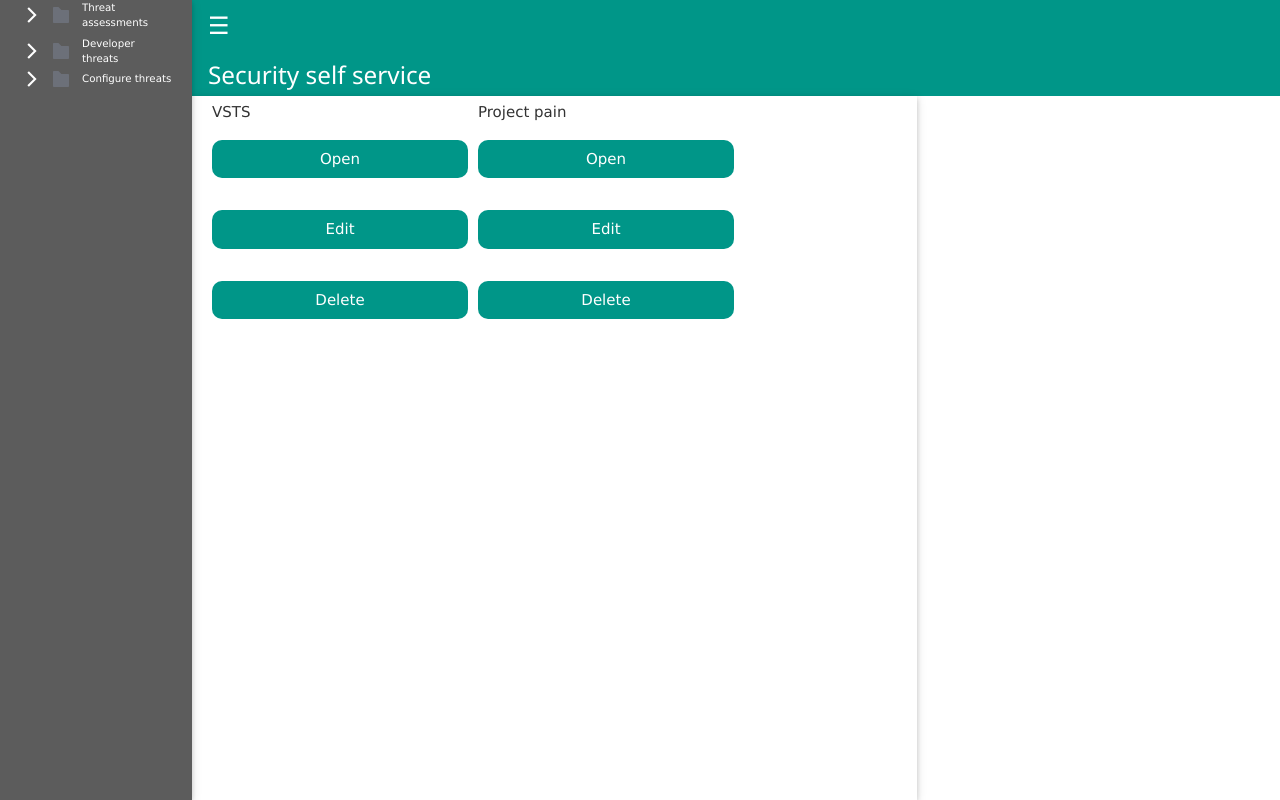
After one commit to McMatty/Security-Assessement, a Django app: page /level0/threats/list in a window 1280 px wide, after a click that opens the changed part. The commit adds this page. Run offline with Django 3.2, Linux system fonts and the light colour scheme; data comes from the database, SQL or seed files in the repository; both versions use the stored data as it was after the commit; data that the repository does not hold is empty; some libraries are stand-ins or nearby versions.

Commit message:
Basic project selection done New project functionality added Delete + View project done

```diff
--- a/level0/static/css/accordion.css
+++ b/level0/static/css/accordion.css
@@ -120,7 +120,7 @@ Main Components
 }
 .cd-accordion-menu ul ul ul label,
 .cd-accordion-menu ul ul ul a {
-  padding-left: 118px;
+  padding-left: 100px;
 }
 .cd-accordion-menu ul ul ul label::before {
   left: 72px;
@@ -141,7 +141,7 @@ Main Components
   }
   .cd-accordion-menu ul label,
   .cd-accordion-menu ul a {
-    padding-left: 106px;
+    padding-left: 5.3vw;
   }
   .cd-accordion-menu ul label::before {
     left: 48px;
--- /dev/null
+++ b/level0/templates/level0/project-list.html
@@ -0,0 +1,10 @@
+<div id="information" class="col-sm-8 w3-bar-block w3-card-2">
+         {% for project in projectList %}
+         <div class="project">
+            <div>{{project.projectName}}</div>
+            <div><a class="w3-col w3-button w3-block w3-section w3-teal w3-ripple w3-padding" href="/level0/threats/{{project.id}}">Open</a></div>
+            <div><a class="w3-col w3-button w3-block w3-section w3-teal w3-ripple w3-padding">Edit</a></div>
+            <div><a class="w3-col w3-button w3-block w3-section w3-teal w3-ripple w3-padding" onclick="deleteProject({{project.id}})">Delete</a></div>
+         </div>
+        {% endfor %}
+</div>
--- a/level0/templates/level0/threats.html
+++ b/level0/templates/level0/threats.html
@@ -15,22 +15,61 @@
     <script src="{% static 'js/jquery-2.1.4.js' %}"></script>
     <script src="{% static 'js/main.js' %}"></script>
     <script src="{% static 'js/modernizr.js' %}"></script>
+    <!-- Main container -->
+    <style type="text/css">
+        #container {
+            animation: fadein 1.5s opacity: 1;
+        }
 
-<!--Project new CSS -->
+        @keyframes fadein {
+            from {
+                opacity: 0;
+            }
+            to {
+                opacity: 1;
+            }
+        }
+    </style>
+
+    <!--Project new CSS -->
+    <style type="text/css">
+        .project {
+            float: left;
+            padding: 5px;
+        }
+
+        .project a {
+            width: 20vw;
+            border-radius: 10px;
+            text-decoration: none;
+        }
+    </style>
+
+    <!-- Project new CSS -->
     <style type="text/css">
         .threat-list li {
             display: inline-block;
             margin: 2px;
             list-style: none;
             padding: 2px 3px;
+            float: left;
+            transition: all 0.2s ease-in-out 0s;
+            cursor: pointer;
+        }
+
+        .threat-list .threat {
             background: #009688;
-            font-color:white;
-            color : white;
+            color: white;
             border: 1px solid #d6d6d6;
-            float: left;
+        }
+
+        .active-threat {
+            background: #CE5D5D;
+            color: white;
+            border: 1px solid #1F1D1D;
         }
     </style>
-<!--Project threat + control CSS -->
+    <!--Project threat + control CSS -->
     <style type="text/css">
         h1 {
             font-size: 1.9vw;
@@ -76,6 +115,7 @@
         .node text {
             font-size: 15px;
             font-family: "Helvetica Neue", Helvetica;
+            cursor: pointer;
         }
 
         path.link {
@@ -98,7 +138,7 @@
                 <label for="group-1">Threat assessments</label>
                 <ul>
                     <li><a href="/level0/threats/new">New</a></li>
-                    <li><a href="#0">List</a></li>
+                    <li><a href="/level0/threats/list">List</a></li>
                 </ul>
             </li>
             <li class="has-children">
@@ -106,6 +146,14 @@
                 <label for="group-2">Developer threats</label>
                 <ul>
                     <li><a href="#0">New</a></li>
+                    <li><a href="#0">List</a></li>
+                </ul>
+            </li>
+            <li class="has-children">
+                <input type="checkbox" name="group-3" id="group-3" unchecked>
+                <label for="group-3">Configure threats</label>
+                <ul>
+                    <li><a href="#0">Assign controls</a></li>
                     <li><a href="#0">List</a></li>
                 </ul>
             </li>
@@ -120,12 +168,88 @@
                 <h1>Security self service</h1>
             </div>
         </div>
-        <div id="container">
+        <div id="container" class="w3-animate-opacity">
             {% include container %}
         </div>
     </div>
 </body>
+<!-- project new -->
+<script>
+    $(function(){
+        $('.threat-list li').click(function(e) {
+            e.preventDefault()
 
+            $that = $(this);
+
+            if($that.hasClass('threat')) {
+                $that.removeClass('threat');
+                $that.addClass('active-threat');
+            }
+            else
+            {
+                $that.removeClass('active-threat');
+                $that.addClass('threat');
+            }
+        });
+    })
+
+    function deleteProject(projectId){
+        var xhttp = new XMLHttpRequest();
+        xhttp.onreadystatechange = function() {
+        if (this.readyState == 4 && this.status == 200) {
+            location.reload()
+        }
+        };
+        xhttp.open("GET", "/level0/threats/delete/" + projectId, true);
+        xhttp.setRequestHeader("Content-type", "application/x-www-form-urlencoded");
+        xhttp.send();
+    }
+
+   function generatePostData(threatList){
+        postData="projectName=" + document.getElementById('name').value
+        postData+="&email=" + document.getElementById('email').value
+        postData+="&phone=" + document.getElementById ('phone').value
+
+        if(threatList && threatList.length > 0)
+        {
+            postData+="&threatList="
+            threatList.forEach(function(item, index){
+                postData+= "'" + item.id + "'";
+                if(index < threatList.length - 1)                {
+                    postData+= ","
+                }
+            });
+        }
+
+        return postData;
+    }
+
+   function postProjectData(){
+    //Need to do a modal loading icon on screen to prevent reclicking
+    var threatList = Array.from(document.getElementsByClassName("active-threat"))
+    if (threatList && threatList.length > 0 && document.getElementById('name').value.length > 0){
+        var data = generatePostData(threatList);
+        var xhttp = new XMLHttpRequest();
+        xhttp.onreadystatechange = function() {
+        if (this.readyState == 4 && this.status == 200) {
+            var responseObj = JSON.parse(this.response)
+            if(responseObj.success === true)
+            {
+                window.location.href ='/level0/threats/' + responseObj.projectId
+            }
+        }
+        };
+        xhttp.open("GET", "/level0/threats/add?" + data, true);
+        xhttp.setRequestHeader("Content-type", "application/x-www-form-urlencoded");
+        xhttp.send();
+    }
+    else
+    {
+        alert('Fill the fields out (TODO: Nice modal message telling user they are dumb)')
+    }
+   }
+</script>
+<!-- global -->
 <script>
     function toggle_sidebar()
     {
@@ -152,6 +276,7 @@
     }
 </script>
 
+<!-- Threat assessement -->
 <script type="text/javascript">
 
 var i = 0,
@@ -211,7 +336,7 @@ function update(source) {
 
   nodeEnter.append("svg:circle")
       .attr("r", 1e-6)
-      .style("fill", function(d) { return d._children ? "lightsteelblue" : "#fff"; });
+      .style("fill", function(d) { return (d._children && d._children.length > 0) ? "lightsteelblue" : "#fff"; });
 
   nodeEnter.append("svg:text")
       .attr("x", function(d) { return d.children || d._children ? -10 : 10; })
@@ -227,7 +352,7 @@ function update(source) {
 
   nodeUpdate.select("circle")
       .attr("r", 4.5)
-      .style("fill", function(d) { return d._children ? "lightsteelblue" : "#fff"; });
+      .style("fill", function(d) { return (d._children && d._children.length > 0) ? "lightsteelblue" : "#fff"; });
 
   nodeUpdate.select("text")
       .style("fill-opacity", 1);
--- a/level0/urls.py
+++ b/level0/urls.py
@@ -6,6 +6,9 @@ urlpatterns = [
     url(r'^$', views.threats, name='index'),
     url(r'^threats$', views.threats, name='threats'),
     url(r'^threats/new$', views.new_project, name='new_project'),
+    url(r'^threats/add$', views.add_project, name='add_project'),
+    url(r'^threats/delete/(?P<id>[0-9]+)', views.delete_project, name='delete_project'),
+    url(r'^threats/list$', views.list_project, name='list_project'),
     url(r'^threats/(?P<id>[0-9]+)/$', views.threats, name='threats'),
     url(r'^json_model/([0-9]+)/$', views.get_json_model, name='get_json_model'),
     url(r'^json_threats$', views.get_json_threats, name='get_json_threats'),
--- a/level0/views.py
+++ b/level0/views.py
@@ -20,6 +20,16 @@ def new_project(request):
     }
     return HttpResponse(template.render(context, request))
 
+def list_project(request):
+    template = loader.get_template('level0/threats.html')
+    projectList = get_projects()
+    context = {
+        'container': "level0/project-list.html",
+        'id': 0,
+        'projectList': projectList
+    }
+    return HttpResponse(template.render(context, request))
+
 def threats(request, id=0):
     template = loader.get_template('level0/threats.html')
     context = {
@@ -31,7 +41,11 @@ def threats(request, id=0):
 def get_json_model(request, id=0):
     driver = GraphDatabase.driver("bolt://localhost:7687", auth=basic_auth("neo4j", "neon40j"))
     session = driver.session()
-    result = session.run("MATCH (p:project)-[r:RiskOf]-(t:Threat)-[m:Mitigation]-(c:Control) WHERE p.id = $id RETURN p.name as projectName, t.threat as threat, collect(c) as control", id=int(id))
+    query = "MATCH(p: Project)-[r: RiskOf]-(t: Threat) WHERE  p.id = $id"
+    query +=" OPTIONAL MATCH(t)-[m: Mitigation]-(c: Control)"
+    query +=" RETURN p.name as projectName, t.threat as threat, collect(c) as control"
+
+    result = session.run(query, id=int(id))
     session.close()
     db = connect_db() #sqlite
 
@@ -81,15 +95,57 @@ def get_json_threats(request):
 
     return HttpResponse(json.dumps(nodes), content_type="application/json")
 
-def contains (list, filter):
-    for x in list:
-        if filter(x):
-            return True;
-        return False;
-
 def connect_db():
     """Connects to the specific database."""
     databaselocation = DATABASES['default']['NAME']
     rv = sqlite3.connect(databaselocation)
     rv.row_factory = sqlite3.Row
     return rv
+
+def add_project(request):
+    if request.method == 'GET':
+        #TODO: transactional + exception handling
+        projectName = request.GET['projectName']
+
+        db = connect_db()  # sqlite
+        cur = db.cursor()
+        result = cur.execute('INSERT INTO projects (Name) VALUES(?)', [projectName])
+        projectId = result.lastrowid
+        db.commit()
+
+        query = "MATCH (t:Threat) WHERE t.threatId IN [{0}]".format(request.GET['threatList'])
+        query += " CREATE (p:Project{{name: '{0}', id:$id}})".format(projectName)
+        query += " CREATE (p)-[:RiskOf]->(t)"
+
+        driver = GraphDatabase.driver("bolt://localhost:7687", auth=basic_auth("neo4j", "neon40j"))
+        session = driver.session()
+        session.run(query, id=int(projectId))
+
+    return HttpResponse('{{"success":true, "projectId": {0}}}'.format(projectId))
+
+def get_projects():
+    db = connect_db()
+    cur = db.execute('SELECT * FROM projects')
+    projects = []
+    for record in cur.fetchall():
+        projects.append({"id": record['id'], "projectName": record['name']})
+
+    return projects
+
+def delete_project(request, id=0):
+    #TODO: For the moment project id cannot be removed as it is a Demo project
+    #plus there is no security or restrictions so uploading data would be a pain
+    projectId = int(id)
+    if projectId != 1:
+        #TODO: Transaction again + exception handling
+        db = connect_db()
+        db.execute('DELETE FROM projects WHERE id =?',[projectId])
+        db.commit()
+
+        query = "MATCH (p:Project) WHERE p.id = $id DETACH DELETE p"
+
+        driver = GraphDatabase.driver("bolt://localhost:7687", auth=basic_auth("neo4j", "neon40j"))
+        session = driver.session()
+        session.run(query, id=int(projectId))
+
+    return HttpResponse('{{"deleted":true, "projectId": {0}}}'.format(projectId))
```
Also changed, not shown: level0/templates/level0/project-content.html (+7 -7 lines), db.sqlite3.
